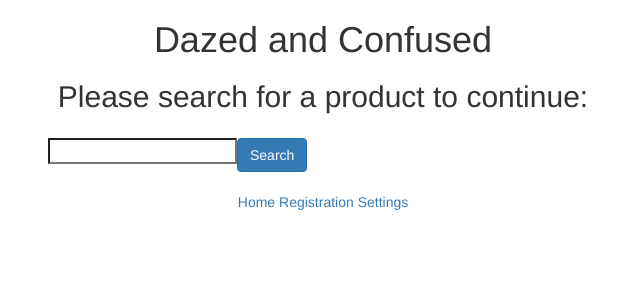
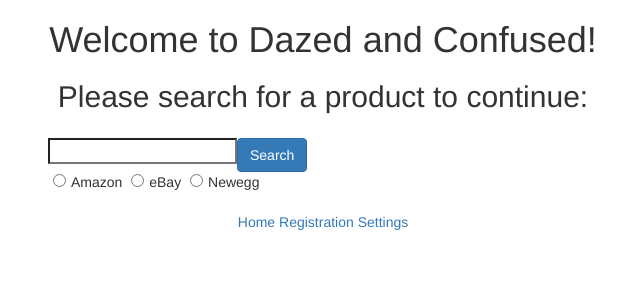
Before and after one commit to haleyt2015/Dazed-Confused, a Django app: page /user_profile in a window 1280 px wide. Shown: the top 300 px of the page, without its empty margins (317-957 px from the left). Run offline with Django 3.2, Linux system fonts and the light colour scheme; some libraries are stand-ins or nearby versions.

Commit message:
Added radio buttons

```diff
--- a/Dazed_And_Confused/Dazed_And_Confused/settings.py
+++ b/Dazed_And_Confused/Dazed_And_Confused/settings.py
@@ -11,6 +11,7 @@
 """
 
 import os
+import pytz
 
 # Build paths inside the project like this: os.path.join(BASE_DIR, ...)
 BASE_DIR = os.path.dirname(os.path.dirname(os.path.abspath(__file__)))
--- a/Dazed_And_Confused/webApp/templates/user_profile.html
+++ b/Dazed_And_Confused/webApp/templates/user_profile.html
@@ -1,11 +1,21 @@
 {% extends "base.html" %}
 {% block content %}
 
-<h1 class='text-center'>Dazed and Confused</h1>
+<style>
+  input[type="radio"]{
+  margin: 0 5px 0 5px;
+  }
+</style>
+
+<h1 class='text-center'>Welcome {{ user.username|capfirst }} to Dazed and Confused!</h1>
 
 <h2 class='text-center'>Please search for a product to continue:</h2>
 
 <div style="width:550px; margin:20 auto;">
-  <input type="search"  id="mySearch" name="q"><button class="btn btn-primary" style="margin-top:5px;">Search</button>
+  <input type="search"  id="mySearch" name="q"><button class="btn btn-primary" style="margin-top:5px;">Search</button></br>
+  <input type="radio" id="Amazon">Amazon
+  <input type="radio" id="eBay">eBay
+  <input type="radio" id="Newegg">Newegg
+
 </div>
 {%endblock%}
```
Also changed, not shown: Dazed_And_Confused/db.sqlite3.
